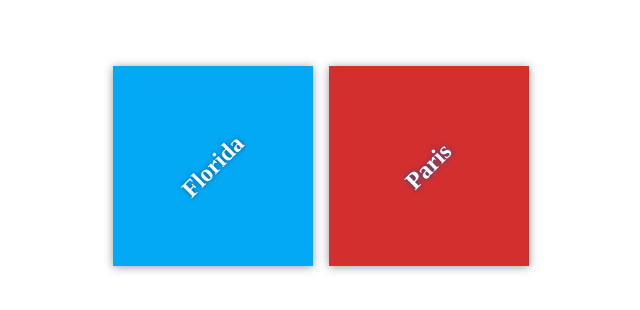
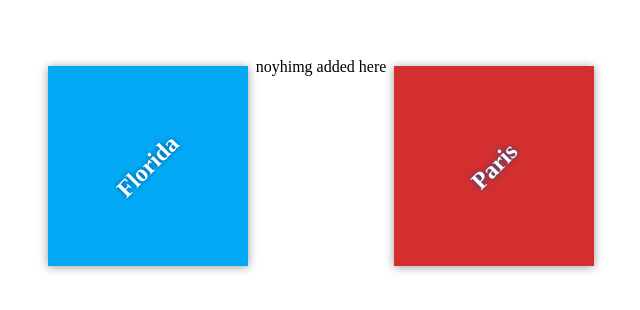
Before and after one commit to iqqal/my_travel_plans, a plain HTML site: page index.html in a window 1280 px wide. Shown: the part 234-544 px from the top of the page, without its empty margins (319-959 px from the left). Drawn offline with Linux system fonts and the light colour scheme.

```diff
--- a/index.html
+++ b/index.html
@@ -13,7 +13,7 @@
             <div class="destination" id="florida">
                 <h2>Florida</h2>
             </div>
-
+            	noyhimg added here
             <div class="destination" id="paris">
                 <h2>Paris</h2>
             </div>
```
